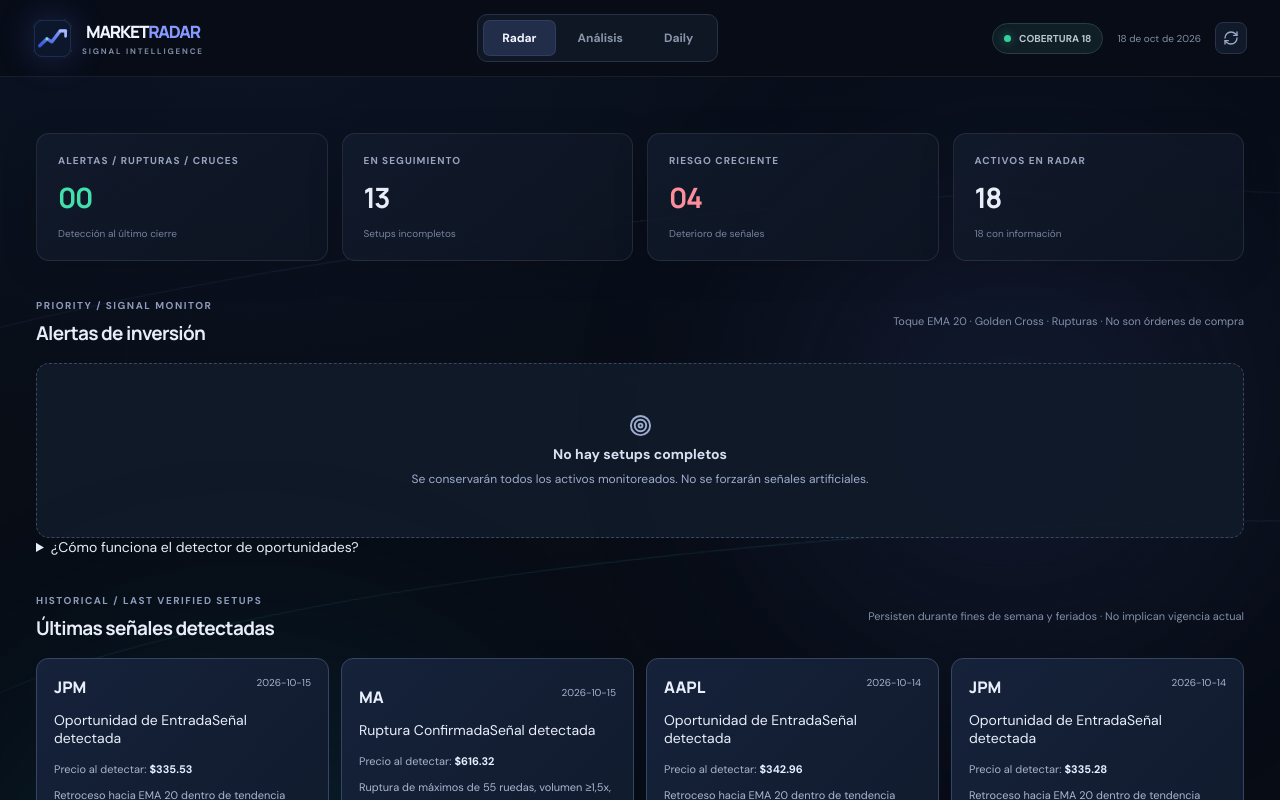
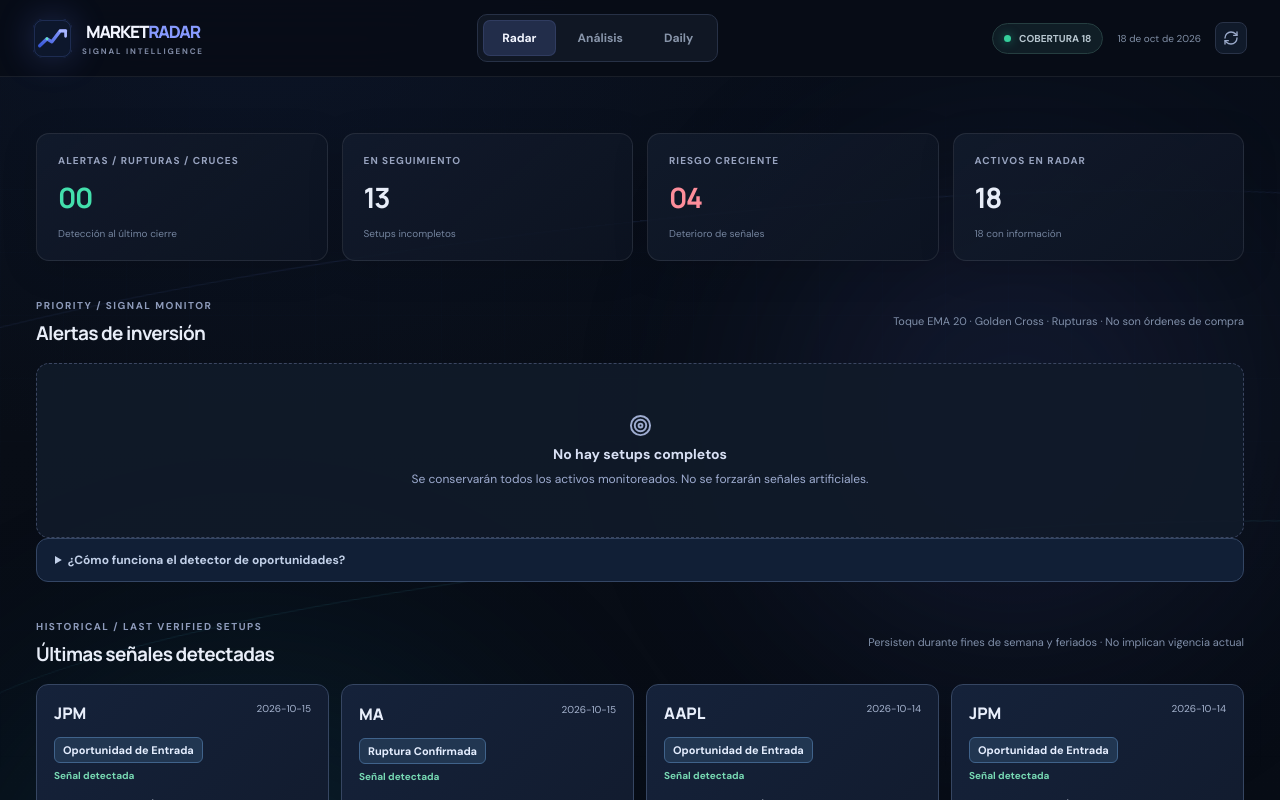
Before and after one commit to alejo02025/marketdata, a React (Vite) app: page / in a window 1280 px wide. Shown: the top 800 px of the page. Built offline with nearby package versions, Linux system fonts and the light colour scheme; the HTML template or start-up script is replaced by a standard one.

Commit message:
style: clarify opportunity stage and strategy rule descriptions

```diff
--- a/src/style.css
+++ b/src/style.css
@@ -239,3 +239,18 @@ a{color:inherit;text-decoration:none}
 .history-card small{font-size:10px;color:#d4b88e}
 @media(max-width:1100px){.history-grid{grid-template-columns:repeat(2,minmax(0,1fr))}}
 @media(max-width:650px){.history-grid{grid-template-columns:1fr}}
+
+/* Clear strategy labels: alerts are not executed buy orders. */
+.strategy-eyebrow{display:block;color:#a5c7f6;font-size:10px;letter-spacing:.02em;font-weight:700;margin:10px 0 2px;line-height:1.5}
+.strategy-help{border:1px solid #344664;border-radius:12px;background:#111f36;padding:13px 18px;margin:0 0 29px;color:#c2d0e8}
+.strategy-help summary{font-weight:700;font-size:12px;cursor:pointer}
+.strategy-help p{font-size:12px;line-height:1.8;margin:14px 0 0}
+.strategy-tag{display:inline-block;border:1px solid #40638b;border-radius:6px;color:#e5eeff;background:#213651;padding:5px 8px;font-weight:750;font-size:11px;margin-bottom:6px}
+.history-stage{display:block;font-size:10px;font-weight:650;color:#77d9b3}
+.strategy-readout{margin:17px 0;padding:15px 17px;background:#101e31;border:1px solid #314663;border-radius:10px}
+.strategy-readout>strong{display:block;color:#dce8fa;font-size:12px;margin-bottom:10px}
+.strategy-line{padding:12px 0;border-top:1px solid #2d405d}
+.strategy-line b{font-size:12px;color:#e8f0ff}
+.strategy-line small{margin-left:10px;color:#6fdfb0}
+.strategy-line p{font-size:11px;color:#aab9d0;line-height:1.65}
+.strategy-line span{font-size:10px;color:#e2c6a2}
```
